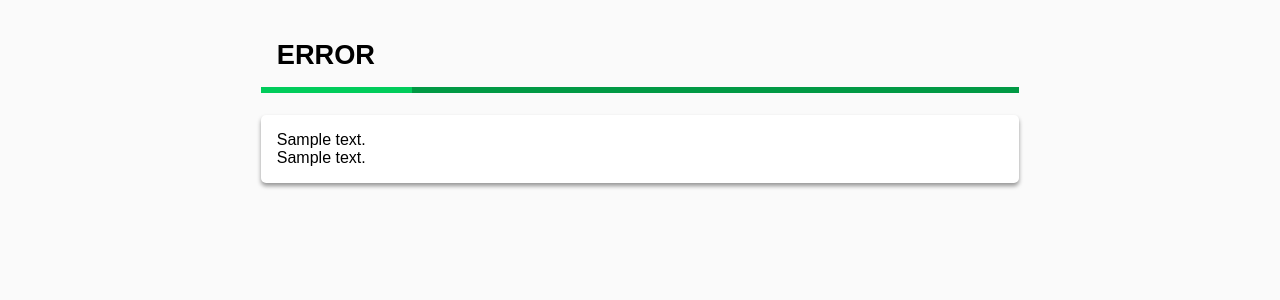
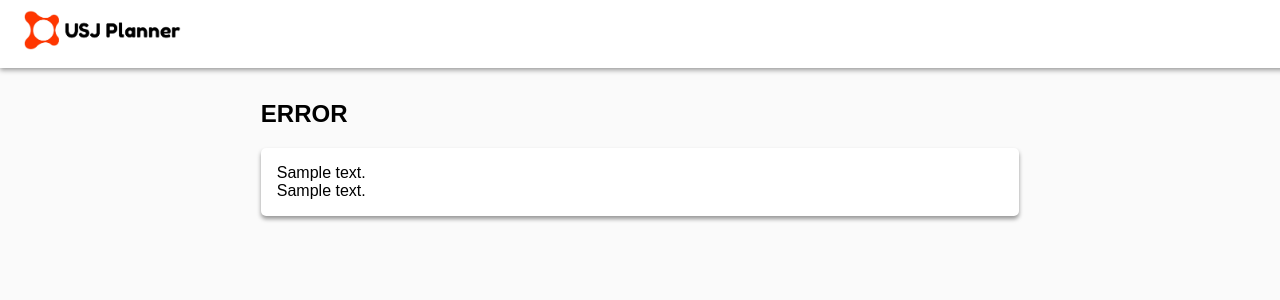
Before and after one commit to Bukio-chan/sotsuken_flask, a Flask app: template templates/error.html in a window 1280 px wide. Shown: the top 300 px of the page. Run offline with Flask 2, Linux system fonts and the light colour scheme; the template is opened without the code that fills it: most values are stand-ins (such as "Sample title", 1, 10 or a date in 2020); parts of the project's set-up code (start-up, migrations or seed data) failed here and were passed over.

Commit message:
all header

```diff
--- a/static/css/style.css
+++ b/static/css/style.css
@@ -26,21 +26,8 @@ header {
   width: 100%;
   margin-bottom: 10px;
 }
-
-h2 {
-  position: relative;
-  padding: 1rem 1rem;
-  border-bottom: 6px solid #094;
-  font-size: 1.7em;
-}
-h2:before {
-  position: absolute;
-  bottom: -6px;
-  left: 0;
-  width: 20%;
-  height: 6px;
-  content: '';
-  background: #00cc5b;
+.space {
+  margin: 100px
 }
 
 h3 {
@@ -57,7 +44,7 @@ h3 span {
 }
 
 .explanation {
-  margin: 10px 10%;
+  margin: 10px;
 }
 .box {
   margin: 10px 20%;
@@ -200,8 +187,8 @@ p.comment {
   height: 30px;
   margin-left: 0px;
 }
-.explanation {
-  margin: 10px 10px;
+.space {
+  margin: 80px
 }
 
 .box {
--- a/templates/error.html
+++ b/templates/error.html
@@ -8,6 +8,10 @@
         <meta http-equiv="content-type" charset="utf-8">
     </head>
     <body>
+    <header>
+    <h1 class="logo"><img src="../static/logo_header.png" alt="USJ Planner"></h1>
+    </header>
+    <div class="space"></div>
       <div class="box">
         <h2>ERROR</h2>
           <div class="normal-box3">
--- a/templates/index.html
+++ b/templates/index.html
@@ -16,10 +16,10 @@
 </script>
 </head>
 <body>
+<header>
+<h1 class="logo"><img src="../static/logo_header.png" alt="USJ Planner"></h1>
+</header>
 <div class="panel tab-A is-show">
-<header>
-<h1 class="logo"><img src="../static/logo_header.jpg" alt="USJ Planner"></h1>
-</header>
 <div class="box">
   <img class="top_img" src="../static/top_img.jpg">
   <div class="explanation">
--- a/templates/result.html
+++ b/templates/result.html
@@ -8,6 +8,10 @@
         <meta http-equiv="content-type" charset="utf-8">
     </head>
     <body>
+    <header>
+    <h1 class="logo"><img src="../static/logo_header.png" alt="USJ Planner"></h1>
+    </header>
+    <div class="space"></div>
         <div class="box">
         <h2>結果</h2>
         <div class="normal-box3">
```
Also changed, not shown: static/logo_header.jpg (deleted), static/logo_header.png (added), static/result/USJ_route_PoA2Ix.png (added), static/result/USJ_route_jEiLne.png (added).
